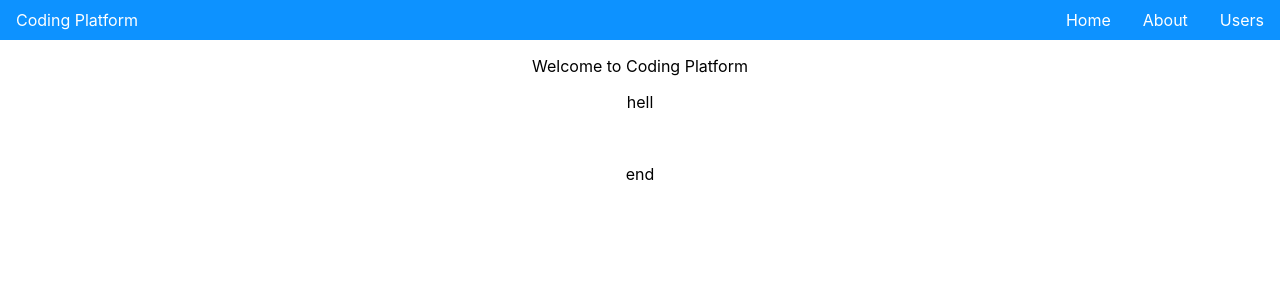
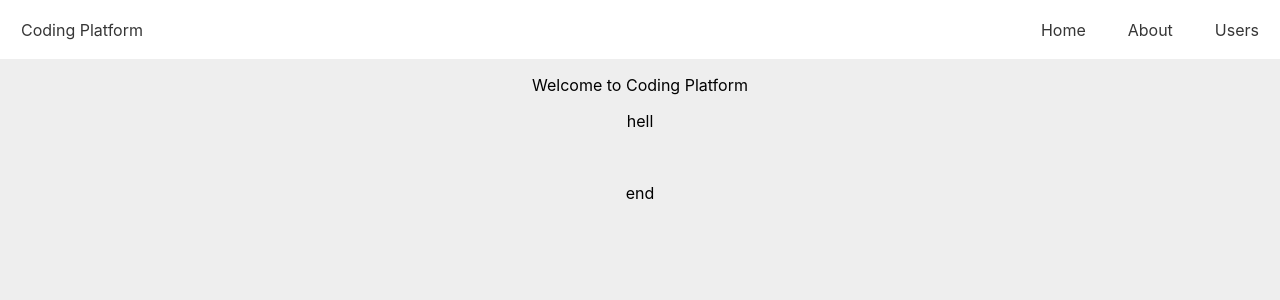
Before and after one commit to Mala9898/2DT301-coding-platform, a React (Create React App) app in the folder frontend/: page / in a window 1280 px wide. Shown: the top 300 px of the page. Built offline with nearby package versions, Linux system fonts and the light colour scheme.

Commit message:
frontend work

```diff
--- a/frontend/src/App.css
+++ b/frontend/src/App.css
@@ -1,3 +1,7 @@
+body {
+  background-color:#eeeeee;
+}
+
 .App {
   text-align: center;
 }
--- a/frontend/src/App.js
+++ b/frontend/src/App.js
@@ -7,11 +7,11 @@ import styled from 'styled-components'
 import TextEditor from './components/TextEditor'
 
 const StyledNavLink = styled(Link)`
-  color: #ffffff;
+  color: #363636;
   /* background: #256ce1; */
   border-radius: 4px;
   text-decoration: none;
-  /* padding: 1rem 2rem; */
+  padding: 5px 5px;
   margin: 1rem 1rem;
   outline: none;
   /* :hover {
@@ -21,15 +21,15 @@ const StyledNavLink = styled(Link)`
   :hover {
     transition: all 0.2s ease-in-out;
     /* background: #fff; */
-    background: #0c78d1;
+    background: #f3f3f3;
     /* color: #010606; */
-    color: #ffffff;
+    /* color: #ffffff; */
   }
 `
 const NavMenu = styled.div`
   display: flex;
   align-items: center;
-  height: 40px;
+  height: 59px;
 
 `
 const UlList = styled.ul`
@@ -39,7 +39,8 @@ const UlList = styled.ul`
   display: flex;
   flex-direction: row;
   justify-content: space-between;
-  background-color: #0d92ff;
+  background-color: white;
+  /* background-color: #0d92ff; */
 `
 
 
@@ -52,6 +53,9 @@ const App = () => {
               <li>
                 <StyledNavLink to="/">Coding Platform</StyledNavLink>
               </li>
+            </NavMenu>
+            <NavMenu>
+
             </NavMenu>
             <NavMenu>
               <li>
```
Also changed, not shown: 1 other file (tests, documents, lock files or other folders).
